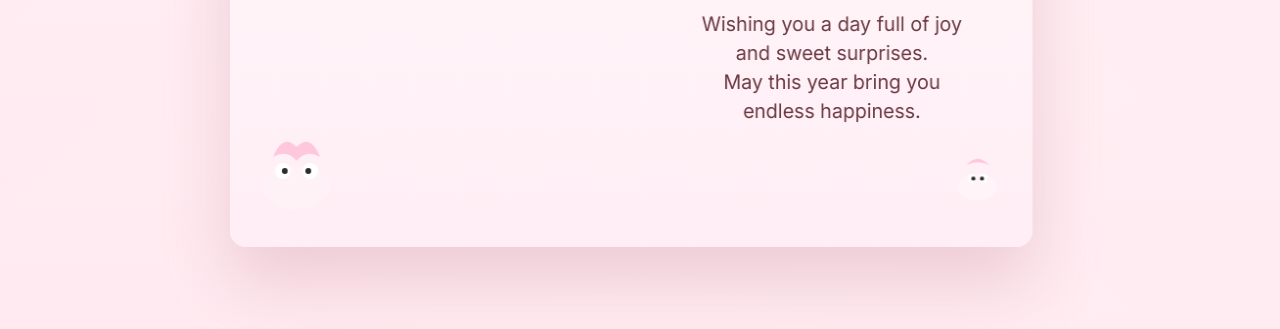
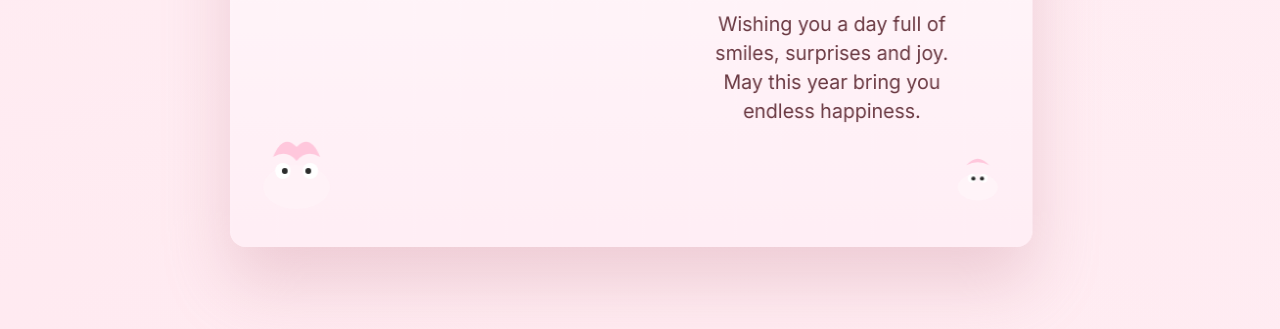
Before and after one commit to Shivansh-Agarwal-web/surprise-for-you, a plain HTML site: page index.html in a window 1280 px wide. Both pictures are taken after a click on the button "Open Envelope". Shown: the part 393-722 px from the top of the page. Drawn offline with Linux system fonts and the light colour scheme.

Commit message:
Update index.html

```diff
--- a/index.html
+++ b/index.html
@@ -133,7 +133,7 @@
             <div class="message">
               <h1>Happy Birthday, Isha!</h1>
               <p>
-                Wishing you a day full of joy and sweet surprises.<br>
+                Wishing you a day full of smiles, surprises and joy.<br>
                 May this year bring you endless happiness.
               </p>
             </div>
```
